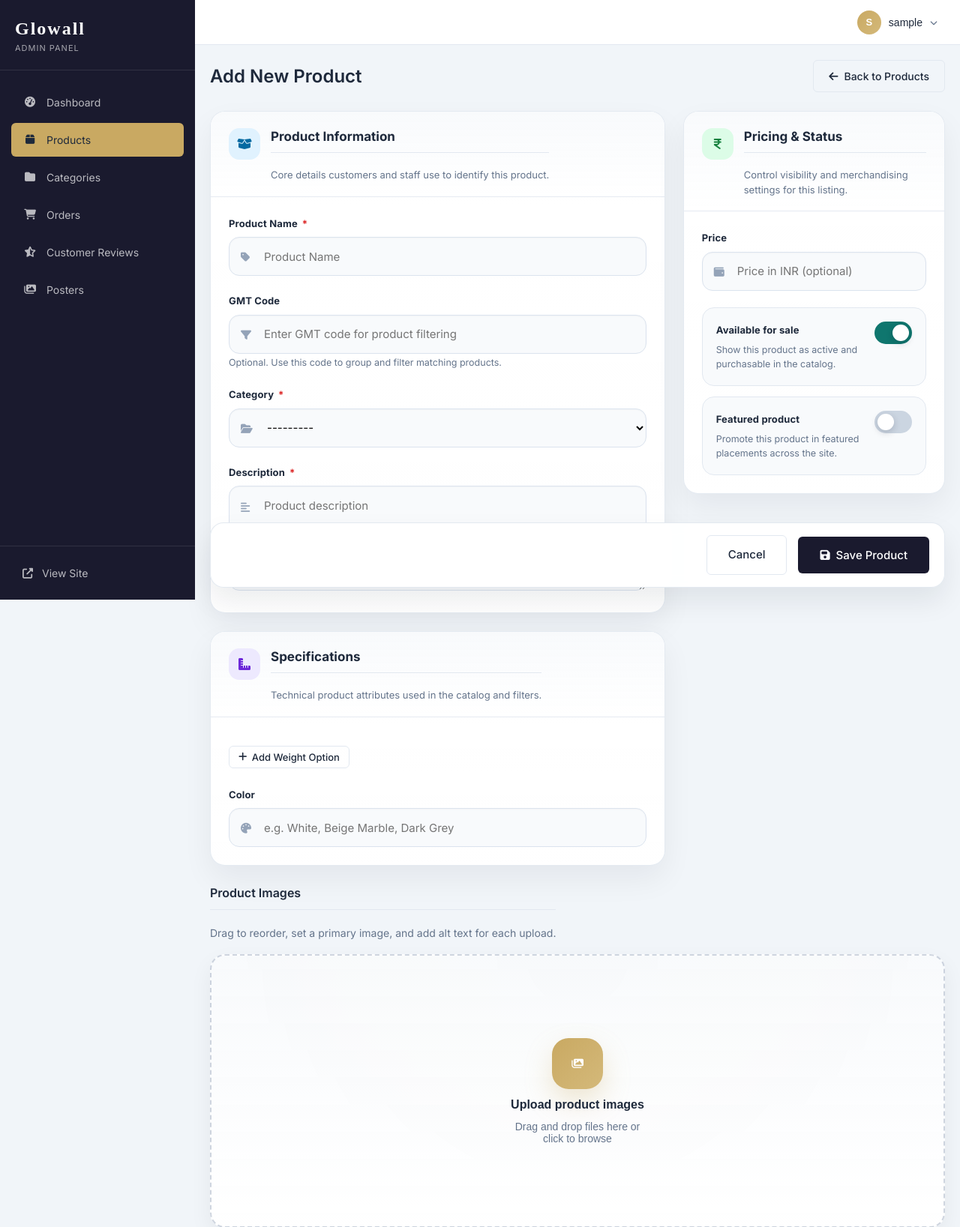
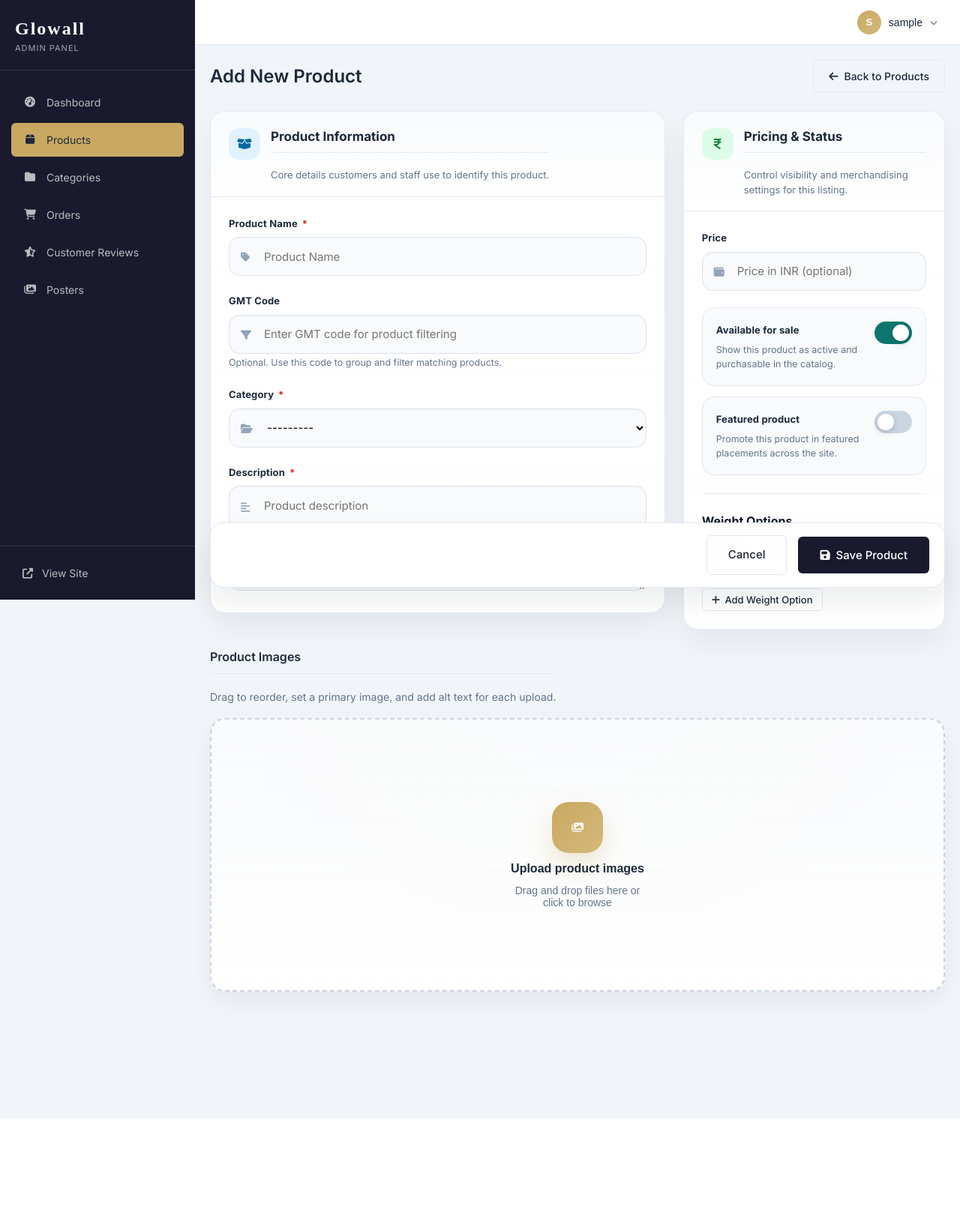
Before and after one commit to Naman7564/Glowall, a Django app: page /admin/products/add/ in a window 1280 px wide. Shown: the top 1637 px of the page at 75% size. After the commit the page ends 1492 px from the top, so only its background shows below. Run offline with Django 5.2, Linux system fonts and the light colour scheme; the visitor is signed in with stand-in values (Sample User, id 1); data that the repository does not hold is empty.

Commit message:
shift the weight section

```diff
--- a/tiles_catalog/admin_panel/forms.py
+++ b/tiles_catalog/admin_panel/forms.py
@@ -32,7 +32,7 @@ class ProductForm(forms.ModelForm):
     class Meta:
         model = Product
         fields = [
-            'name', 'gmt_code', 'category', 'weight_kg', 'color',
+            'name', 'gmt_code', 'category',
             'description', 'price', 'is_available', 'is_featured',
             'meta_title', 'meta_description'
         ]
@@ -47,16 +47,6 @@ class ProductForm(forms.ModelForm):
             }),
             'category': forms.Select(attrs={
                 'class': 'form-control'
-            }),
-            'color': forms.TextInput(attrs={
-                'class': 'form-control',
-                'placeholder': 'e.g. White, Beige Marble, Dark Grey'
-            }),
-            'weight_kg': forms.NumberInput(attrs={
-                'class': 'form-control',
-                'placeholder': 'Weight in kg',
-                'step': '0.01',
-                'min': '0'
             }),
             'description': forms.Textarea(attrs={
                 'class': 'form-control',
--- a/tiles_catalog/templates/admin_panel/product_form.html
+++ b/tiles_catalog/templates/admin_panel/product_form.html
@@ -90,20 +90,66 @@
                     </div>
                 </section>
 
+            </div>
+
+            <aside class="product-layout-sidebar">
                 <section class="admin-form-card form-section">
                     <div class="admin-form-card-header">
                         <div class="section-heading">
-                            <span class="section-icon specs">
-                                <i class="fas fa-ruler-combined"></i>
+                            <span class="section-icon pricing">
+                                <i class="fas fa-indian-rupee-sign"></i>
                             </span>
                             <div>
-                                <h3>Specifications</h3>
-                                <p>Technical product attributes used in the catalog and filters.</p>
+                                <h3>Pricing &amp; Status</h3>
+                                <p>Control visibility and merchandising settings for this listing.</p>
                             </div>
                         </div>
                     </div>
 
                     <div class="admin-form-card-body">
+                        <div class="form-group">
+                            <label for="id_price">Price</label>
+                            <div class="field-shell">
+                                <span class="field-icon"><i class="fas fa-wallet"></i></span>
+                                {{ form.price }}
+                            </div>
+                            {% if form.price.errors %}
+                            <span class="error">{{ form.price.errors.0 }}</span>
+                            {% endif %}
+                        </div>
+
+                        <div class="toggle-list">
+                            <div class="toggle-row">
+                                <div>
+                                    <label for="id_is_available" class="toggle-title">Available for sale</label>
+                                    <p class="toggle-description">Show this product as active and purchasable in the catalog.</p>
+                                </div>
+                                <label class="toggle-switch" for="id_is_available">
+                                    {{ form.is_available }}
+                                    <span class="toggle-slider"></span>
+                                </label>
+                            </div>
+
+                            <div class="toggle-row">
+                                <div>
+                                    <label for="id_is_featured" class="toggle-title">Featured product</label>
+                                    <p class="toggle-description">Promote this product in featured placements across the site.</p>
+                                </div>
+                                <label class="toggle-switch" for="id_is_featured">
+                                    {{ form.is_featured }}
+                                    <span class="toggle-slider"></span>
+                                </label>
+                            </div>
+                        </div>
+
+                        <div class="panel-section-divider"></div>
+
+                        <div class="panel-subsection">
+                            <div class="panel-subsection-copy">
+                                <h4>Weight Options</h4>
+                                <p>Add one or more weight-based price options for this product.</p>
+                            </div>
+
                             {{ weight_formset.management_form }}
 
                             {% if weight_formset.non_form_errors %}
@@ -157,6 +203,11 @@
                             <button type="button" id="add-weight-btn" class="btn btn-outline btn-sm weight-add-btn">
                                 <i class="fas fa-plus"></i> Add Weight Option
                             </button>
+                        </div>
+                    </div>
+                </section>
+            </aside>
+        </div>
 
         <template id="weight-row-template">
             <div class="weight-row" data-weight-form-prefix="weights-__wprefix__">
@@ -188,74 +239,6 @@
                 </div>
             </div>
         </template>
-
-                        <div class="form-group" style="margin-top: 1.5rem;">
-                            <label for="id_color">Color</label>
-                            <div class="field-shell">
-                                <span class="field-icon"><i class="fas fa-palette"></i></span>
-                                {{ form.color }}
-                            </div>
-                            {% if form.color.errors %}
-                            <span class="error">{{ form.color.errors.0 }}</span>
-                            {% endif %}
-                        </div>
-                    </div>
-                </section>
-            </div>
-
-            <aside class="product-layout-sidebar">
-                <section class="admin-form-card form-section">
-                    <div class="admin-form-card-header">
-                        <div class="section-heading">
-                            <span class="section-icon pricing">
-                                <i class="fas fa-indian-rupee-sign"></i>
-                            </span>
-                            <div>
-                                <h3>Pricing &amp; Status</h3>
-                                <p>Control visibility and merchandising settings for this listing.</p>
-                            </div>
-                        </div>
-                    </div>
-
-                    <div class="admin-form-card-body">
-                        <div class="form-group">
-                            <label for="id_price">Price</label>
-                            <div class="field-shell">
-                                <span class="field-icon"><i class="fas fa-wallet"></i></span>
-                                {{ form.price }}
-                            </div>
-                            {% if form.price.errors %}
-                            <span class="error">{{ form.price.errors.0 }}</span>
-                            {% endif %}
-                        </div>
-
-                        <div class="toggle-list">
-                            <div class="toggle-row">
-                                <div>
-                                    <label for="id_is_available" class="toggle-title">Available for sale</label>
-                                    <p class="toggle-description">Show this product as active and purchasable in the catalog.</p>
-                                </div>
-                                <label class="toggle-switch" for="id_is_available">
-                                    {{ form.is_available }}
-                                    <span class="toggle-slider"></span>
-                                </label>
-                            </div>
-
-                            <div class="toggle-row">
-                                <div>
-                                    <label for="id_is_featured" class="toggle-title">Featured product</label>
-                                    <p class="toggle-description">Promote this product in featured placements across the site.</p>
-                                </div>
-                                <label class="toggle-switch" for="id_is_featured">
-                                    {{ form.is_featured }}
-                                    <span class="toggle-slider"></span>
-                                </label>
-                            </div>
-                        </div>
-                    </div>
-                </section>
-            </aside>
-        </div>
 
         <!-- Product Images -->
         <div class="form-section images-section">
@@ -816,6 +799,25 @@ document.addEventListener('DOMContentLoaded', () => {
 </script>
 
 <style>
+.panel-section-divider {
+    height: 1px;
+    margin: 1.5rem 0;
+    background: rgba(15, 23, 42, 0.08);
+}
+.panel-subsection-copy {
+    margin-bottom: 1rem;
+}
+.panel-subsection-copy h4 {
+    margin: 0;
+    font-size: 1rem;
+    font-weight: 700;
+    color: #0f172a;
+}
+.panel-subsection-copy p {
+    margin: 0.35rem 0 0;
+    font-size: 0.9rem;
+    color: #64748b;
+}
 /* Weight row layout */
 .weight-row { margin-bottom: 0.75rem; }
 .weight-row.is-deleted { display: none; }
```
Lines whose indentation alone changed are shown as unchanged.
